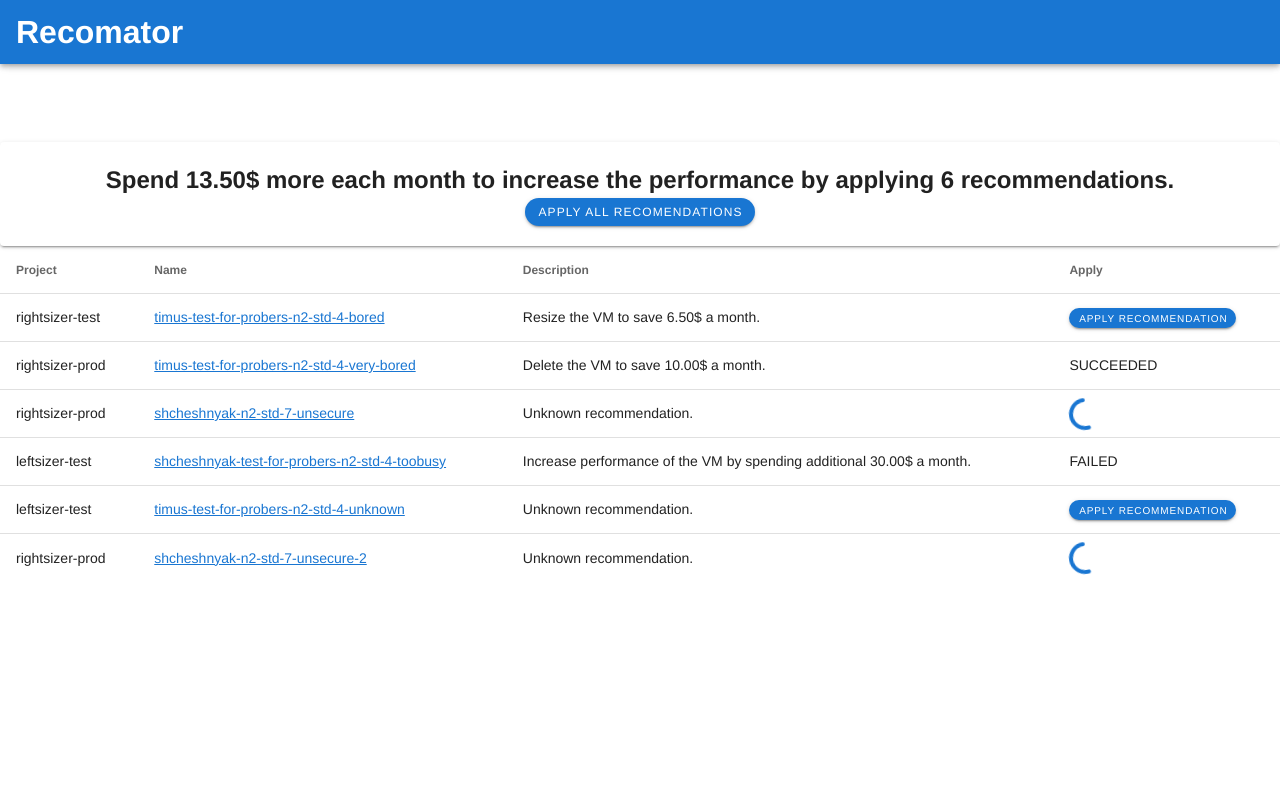
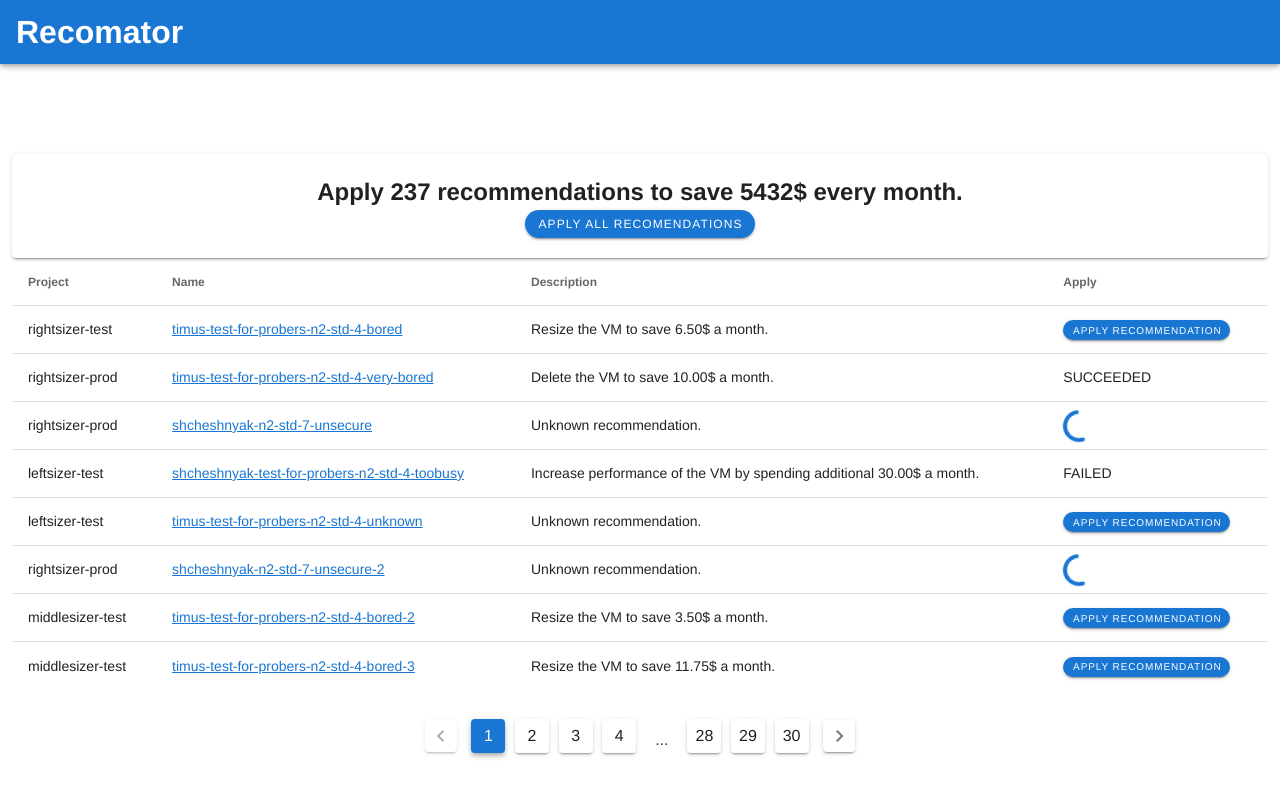
Before and after one commit to googleinterns/recomator, a Vue app in the folder frontend/: page /mock in a window 1280 px wide. Shown: the top 798 px of the page. Built offline with nearby package versions, Linux system fonts and the light colour scheme.

Commit message:
Pagination added; Summary can be hardcoded; wrapped the table in a v-container

```diff
--- a/frontend/src/views/Mock.vue
+++ b/frontend/src/views/Mock.vue
@@ -16,9 +16,12 @@ limitations under the License. -->
     <v-app-bar app color="primary" dark>
       <h1>Recomator</h1>
     </v-app-bar>
+    <v-main>
       <v-progress-linear v-if="!successfullyLoaded" :value="progressPercentage">
       </v-progress-linear>
-    <v-main v-if="successfullyLoaded">
+      <v-container fluid v-if="successfullyLoaded">
+        <v-row>
+          <v-col>
             <v-card class="pa-5">
               <h2>{{ summary.toString() }}</h2>
               <v-btn rounded color="primary" dark small
@@ -40,9 +43,13 @@ limitations under the License. -->
                 >
                   <td class="text-left">{{ recommendation.project }}</td>
                   <td class="text-left">
-              <a :href="recommendation.path"> {{ recommendation.name }} </a>
+                    <a :href="recommendation.path">
+                      {{ recommendation.name }}
+                    </a>
                   </td>
-            <td class="text-left">{{ recommendation.getDescription() }}</td>
+                  <td class="text-left">
+                    {{ recommendation.getDescription() }}
+                  </td>
                   <td class="text-left">
                     <v-btn
                       rounded
@@ -54,12 +61,13 @@ limitations under the License. -->
                     >
                     <v-progress-circular
                       color="primary"
-                indeterminate="true"
+                      :indeterminate="true"
                       v-if="recommendation.inProgress()"
                     ></v-progress-circular>
                     <div
                       v-if="
-                  !recommendation.applicable() && !recommendation.inProgress()
+                        !recommendation.applicable() &&
+                          !recommendation.inProgress()
                       "
                     >
                       {{ recommendation.status }}
@@ -68,6 +76,18 @@ limitations under the License. -->
                 </tr>
               </tbody>
             </v-simple-table>
+          </v-col>
+        </v-row>
+        <v-row>
+          <v-col>
+            <v-pagination
+              v-model="pageNumber"
+              v-on:input="shuffleRecommendations()"
+              :length="30"
+              :total-visible="8"
+            ></v-pagination> </v-col
+        ></v-row>
+      </v-container>
     </v-main>
   </v-app>
 </template>
@@ -165,23 +185,14 @@ class Summary {
   }
 
   public toString(): string {
-    const moneySavedCount = Summary.costToNumber(this.moneySaved);
-    if (moneySavedCount > 0) {
-      return `Apply ${this.recommendationCount} recommendations to save ${this.moneySaved} every month.`;
-    }
-
-    return `Spend ${this.moneySaved.slice(
-      1
-    )} more each month to increase the performance by applying ${
-      this.recommendationCount
-    } recommendations.`;
+    return `Apply 237 recommendations to save 5432$ every month.`;
   }
 }
 
 @Component
 export default class Mock extends Vue {
   private headers = [
-    { text: "Project", value: "name" },
+    { text: "Project", value: "project" },
     { text: "Name", value: "name" },
     { text: "Description", align: "start", sortable: false, value: "type" },
     { text: "Apply", value: "apply" }
@@ -242,11 +253,36 @@ export default class Mock extends Vue {
       "shcheshnyak-n2-std-7-unsecure-2",
       "__INPROGRESS"
     ),
+    new Recommendation(
+      "RESIZE",
+      "3.50$",
+      "https://pantheon.corp.google.com/compute/instancesDetail/zones/us-central1-c/\
+      instances/timus-test-for-probers-n2-std-4-idling?project=rightsizer-test&supportedpurview=project",
+      "middlesizer-test",
+      "timus-test-for-probers-n2-std-4-bored-2",
+      "ACTIVE"
+    ),
+    new Recommendation(
+      "RESIZE",
+      "11.75$",
+      "https://pantheon.corp.google.com/compute/instancesDetail/zones/us-central1-c/\
+      instances/timus-test-for-probers-n2-std-4-idling?project=rightsizer-test&supportedpurview=project",
+      "middlesizer-test",
+      "timus-test-for-probers-n2-std-4-bored-3",
+      "ACTIVE"
+    )
   ];
+
+  private shuffleRecommendations(): void {
+    this.recommendations.sort(function() {
+      return 0.5 - Math.random();
+    });
+  }
 
   private summary = new Summary(this.recommendations);
   private successfullyLoaded = false;
   private progressPercentage = 0;
+  private pageNumber = 1;
 
   private async mounted() {
     // Simulate fetching recommendations at the beginning
```
Lines whose indentation alone changed are shown as unchanged.
